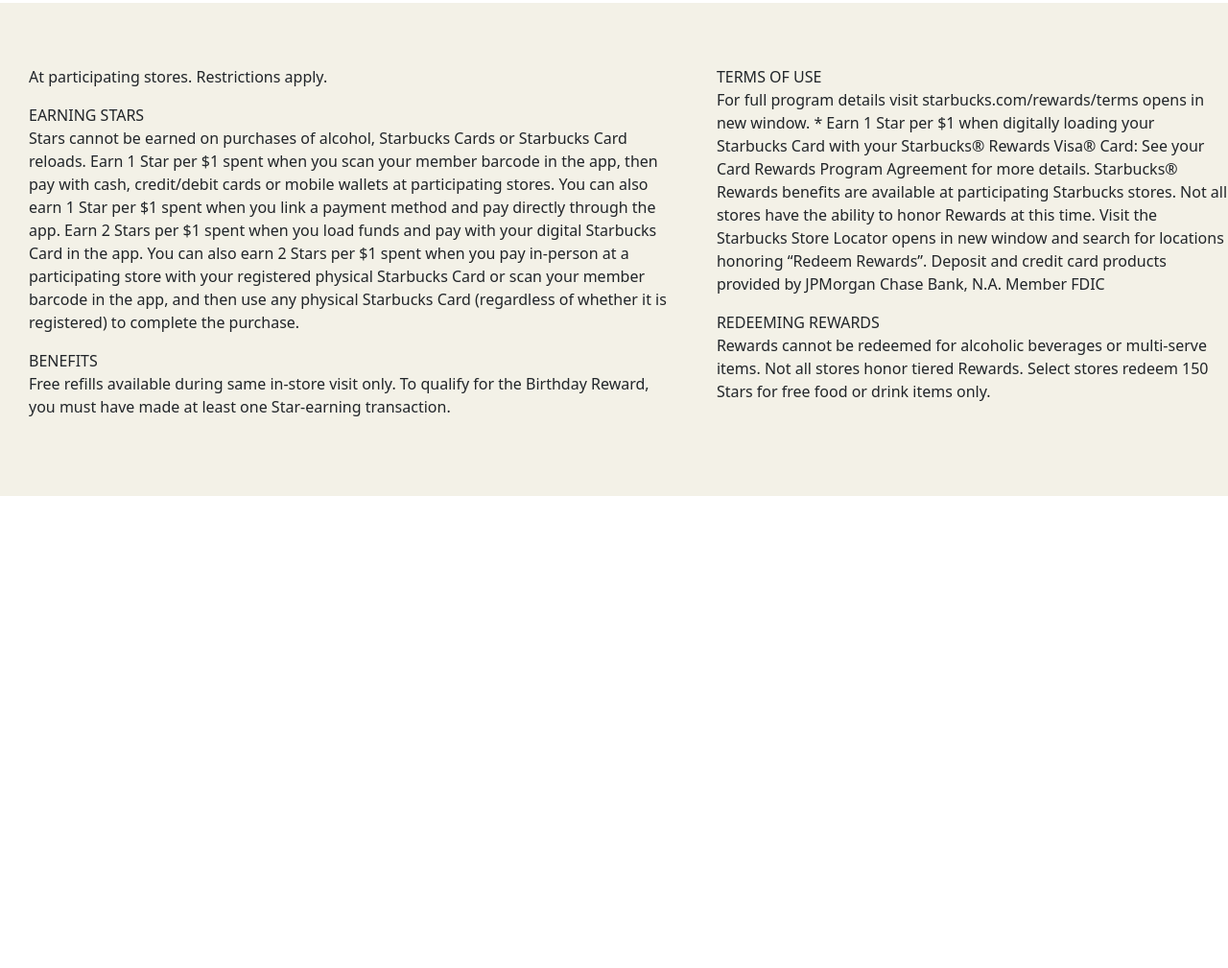
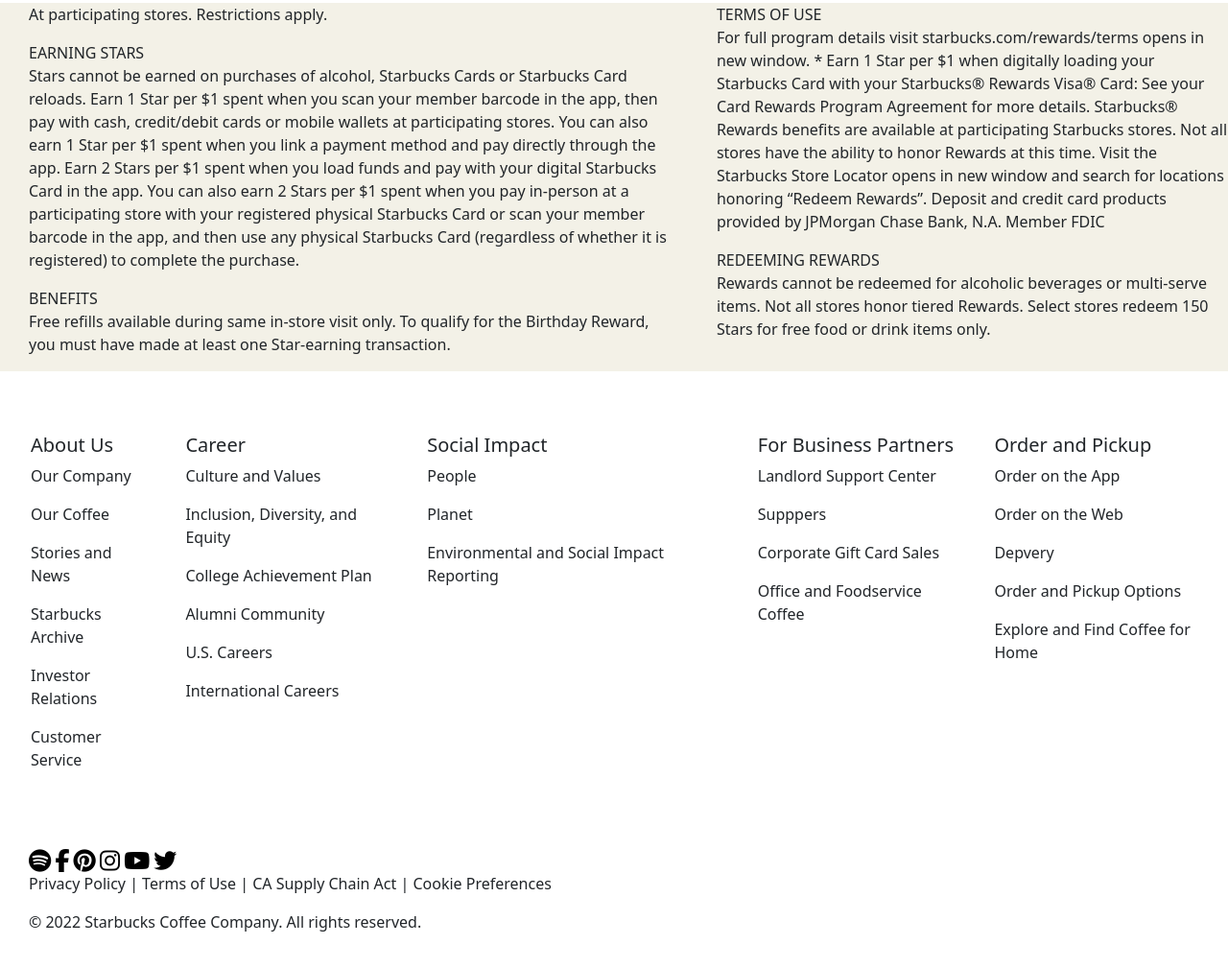
Before and after one commit to gaurav-2-0-0-2/Starbucks-poject, a plain HTML site: page index.html in a window 1280 px wide. Shown: the part 3723-4732 px from the top of the page at 96% size. Before the commit the page ends 4240 px from the top, so only its background shows below. Drawn offline with nearby package versions, Linux system fonts and the light colour scheme.

Commit message:
block-8 and block-9 added

```diff
--- a/css/styles.css
+++ b/css/styles.css
@@ -233,3 +233,21 @@ button hr{
 .b7-B{
   text-align: left;
 }
+
+
+/* block-8 */
+
+.block-8{
+  padding:5% 3% 5% 5% ;
+}
+
+/* block-9 */
+
+.block-9{
+  margin-left:30px;
+  padding-bottom:20px;
+}
+
+.block-9 a{
+  color: black;
+}
--- a/index.html
+++ b/index.html
@@ -289,7 +289,7 @@
 
       <!-- block-7 -->
 
-      <div class="grid d-flex text-center block-7">
+      <div class="grid d-flex block-7">
 
         <div class="g-col-6 b7-A">
           <p>At participating stores. Restrictions apply.</p>
@@ -331,6 +331,97 @@
         </div>
       </div>
 
+      <!-- block-8 -->
+
+      <div class="grid d-flex block-8">
+
+
+        <div class="g-col-2">
+          <ul>
+
+            <h5>About Us</h5>
+
+            <p>Our Company</p>
+            <p>Our Coffee</p>
+            <p>Stories and News</p>
+            <p>Starbucks Archive</p>
+            <p>Investor Relations</p>
+            <p> Customer Service</p>
+          </ul>
+        </div>
+        <div class="g-col-2">
+          <ul>
+
+            <h5>Career</h5>
+
+            <p>Culture and Values</p>
+            <p>Inclusion, Diversity, and Equity</p>
+            <p>College Achievement Plan</p>
+            <p>Alumni Community</p>
+            <p>U.S. Careers</p>
+            <p>International Careers</p>
+          </ul>
+        </div>
+        <div class="g-col-2">
+          <ul>
+
+            <h5>Social Impact</h5>
+
+            <p>People</p>
+            <p>Planet</p>
+            <p>Environmental and Social Impact Reporting</p>
+          </ul>
+        </div>
+        <div class="g-col-2">
+          <ul>
+
+            <h5>For Business Partners</h5>
+
+            <p>Landlord Support Center</p>
+            <p>Supppers</p>
+            <p>Corporate Gift Card Sales</p>
+            <p> Office and Foodservice Coffee</p>
+          </ul>
+        </div>
+        <div class="g-col-2">
+          <ul>
+
+            <h5>Order and Pickup</h5>
+
+            <p> Order on the App </p>
+            <p>Order on the Web
+            </p>
+            <p>Depvery</p>
+            <p>Order and Pickup Options</p>
+            <p>Explore and Find Coffee for Home</p>
+          </ul>
+        </div>
+
+      </div>
+
+      <!-- block-9 -->
+
+      <div class="block-9">
+
+        <a href="#"><i class="fa  fa-spotify fa-xl"></i></a>
+        <a href="#"><i class="fa fa-facebook fa-xl"></i></a>
+        <a href="#"><i class="fa fa-pinterest fa-xl"></i></a>
+        <a href="#"><i class="fa fa-instagram fa-xl"></i></a>
+        <a href="#"><i class="fa fa-youtube fa-xl"></i></a>
+        <a href="#"><i class="fa fa-twitter fa-xl"></i></a>
+
+        <p>Privacy Policy
+          |
+          Terms of Use
+          |
+          CA Supply Chain Act
+          |
+          Cookie Preferences</p>
+
+          <p>© 2022 Starbucks Coffee Company. All rights reserved.</p>
+
+      </div>
+
 
 
       <script src="index.js"></script>
```
